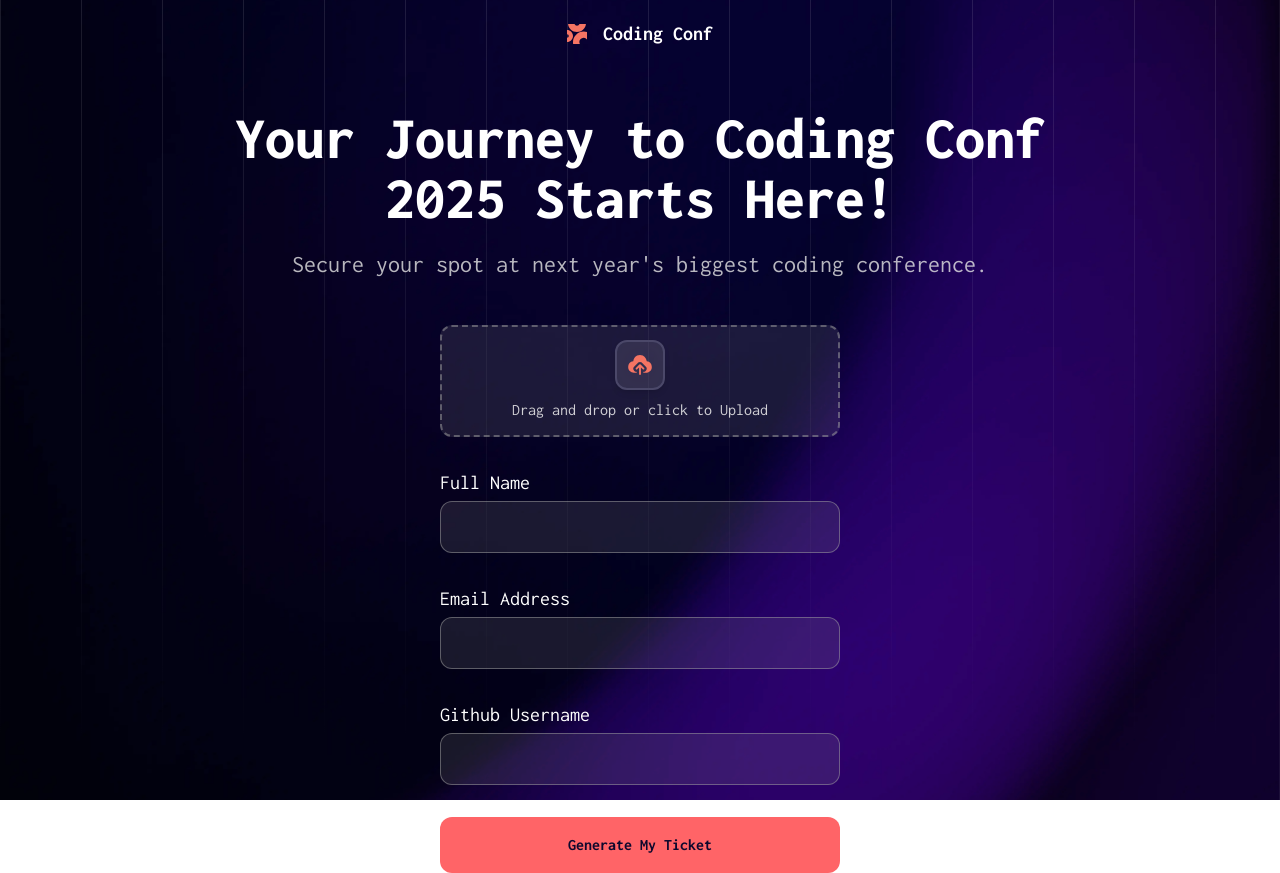
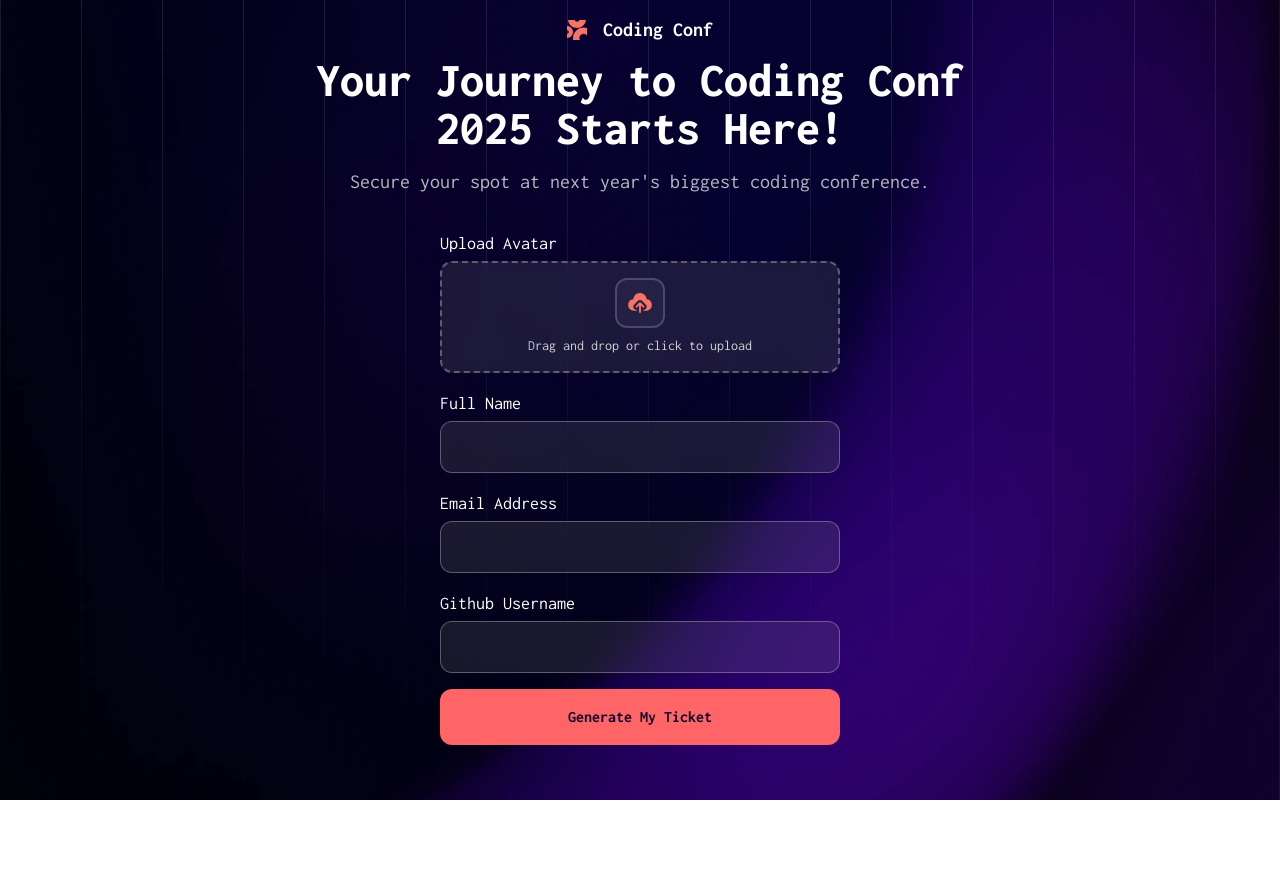
Before and after one commit to Bop-bili-bop/TicketGenerator, a React (Vite) app: page / in a window 1280 px wide. After the commit the page ends 800 px from the top, so only its background shows below. Built offline with nearby package versions, Linux system fonts and the light colour scheme.

Commit message:
todo-bg-fix-padding-margin

```diff
--- a/src/App.jsx
+++ b/src/App.jsx
@@ -3,21 +3,32 @@ import { useForm } from "react-hook-form";
 import { useState } from "react";
 import patternLines from "./assets/images/pattern-lines.svg";
 import patternSquigglyLineTop from "./assets/images/pattern-squiggly-line-top.svg";
+import patternSquigglyLineBottomDesktop from "./assets/images/pattern-squiggly-line-bottom-desktop.svg";
 import InputField from "./components/InputField";
 import Header from "./components/Header";
 import Title from "./components/Title";
 import Button from "./components/Button";
 import Description from "./components/Description";
-import DropField from "./components/DropField";
 import { yupResolver } from "@hookform/resolvers/yup";
 import * as yup from "yup";
 import Ticket from "./components/Ticket";
+import BgPattern from "./components/BgPattern";
 
 function App() {
   const [formData, setFormData] = useState(null);
   const [isSubmitted, setIsSubmitted] = useState(false);
   const ticketRegistrationInfo = yup.object({
-    // photoAvatar: yup.mixed().required(),
+    photoAvatar: yup
+      .mixed()
+      .required("This field is required")
+      .test(
+        "fileSize",
+        "File too large. Please upload a photo under 500KB",
+        (value) => value?.[0]?.size <= 500 * 1024,
+      )
+      .test("fileType", "Unsupported file type (JPG or PNG)", (value) =>
+        ["image/jpg", "image/png"].includes(value?.[0]?.type),
+      ),
     fullName: yup
       .string("")
       .min(3, "Name should be atleast 3 characters long")
@@ -26,11 +37,14 @@ function App() {
     email: yup.string().email().required(),
     githubUserName: yup
       .string()
-      .test((userName) => userName.at(0) === "@")
+      .test("starts-with-@", "Username must start with @", (value) =>
+        value?.startsWith("@"),
+      )
       .required(),
   });
   const {
     register,
+    setValue,
     handleSubmit,
     formState: { errors },
   } = useForm({
@@ -46,31 +60,40 @@ function App() {
     const ticketStart = "#0";
     const randomNumber = Math.floor(1000 + Math.random() * 9000);
     return ticketStart + randomNumber;
-  }
+  };
+  console.log(patternSquigglyLineTop);
   return (
     <div className="">
       <div className="absolute inset-0 bg-cover bg-center -z-99 bg-hero-desktop md:bg-hero-tablet lg:bg-hero-desktop">
         <div
-          className="absolute inset-0 bg-repeat-x opacity-70"
+          className="absolute inset-0 bg-repeat-x opacity-70 -z-20"
           style={{ backgroundImage: `url(${patternLines})` }}
         ></div>
       </div>
+
       {!isSubmitted ? (
         <>
           <div className="flex flex-col justify-center items-center px-2">
             <Header>Coding Conf</Header>
-            <Title className="mb-5">
+            <Title className="mb-4">
               Your Journey to Coding Conf 2025 Starts Here!
             </Title>
-            <Description className="mb-10 sm:mb-[45px]">
+            <Description className="mb-4 sm:mb-[25px]">
               Secure your spot at next year's biggest coding conference.
             </Description>
           </div>
           <form
             onSubmit={handleSubmit(onSubmit)}
-            className="w-full max-w-md mx-auto px-6 rounded-xl flex flex-col gap-4 "
+            className="w-full max-w-md mx-auto px-6 rounded-xl flex flex-col gap-4 mt-2"
           >
-            <InputField dragNDrop/>
+            <InputField
+              name="photoAvatar"
+              label="Upload Avatar"
+              id="photo-avatar"
+              setValue={setValue}
+              error={errors.photoAvatar?.message}
+              dragNDrop
+            />
             <InputField
               label="Full Name"
               id="full-name"
--- /dev/null
+++ b/src/components/BgPattern.jsx
@@ -0,0 +1,15 @@
+import patternSquigglyDesktop from "../assets/images/pattern-squiggly-line-bottom-desktop.svg";
+import patternSquigglyTabletMobile from "../assets/images/pattern-squiggly-line-bottom-mobile-tablet.svg";
+
+const BgPattern = ({ desktop }) => {
+  return (
+    <div
+      className="absolute inset-0 z-10"
+      style={{
+        backgroundImage: `${desktop ? `url(${patternSquigglyDesktop})` : `url(${patternSquigglyTabletMobile})`}`,
+      }}
+    ></div>
+  );
+};
+
+export default BgPattern;
--- a/src/components/Description.jsx
+++ b/src/components/Description.jsx
@@ -1,6 +1,6 @@
 const Description = ({ children, className }) => {
   return (
-    <h3 className={`text-neutral-200/80 text-center md:text-2xl text-xl ${className}`}>
+    <h3 className={`text-neutral-200/80 text-center md:text-xl text-lg max-w-xs sm:max-w-3xl ${className}`}>
       {children}
     </h3>
   );
--- a/src/components/DropField.jsx
+++ /dev/null
@@ -1,75 +0,0 @@
-import React, { useRef, useState, useEffect } from "react";
-import { useDropzone } from "react-dropzone";
-import iconUpload from "../assets/images/icon-upload.svg";
-
-const Dropzone = (props) => {
-  const { required, name } = props;
-
-  const hiddenInputRef = useRef(null);
-  const [preview, setPreview] = useState(null);
-
-  const { getRootProps, getInputProps, acceptedFiles } = useDropzone({
-    onDrop: (files) => {
-      // mirror into your hidden input
-      if (hiddenInputRef.current) {
-        const dt = new DataTransfer();
-        files.forEach((f) => dt.items.add(f));
-        hiddenInputRef.current.files = dt.files;
-      }
-      // generate preview URL if it's an image
-      const file = files[0];
-      if (file && file.type.startsWith("image/")) {
-        setPreview(URL.createObjectURL(file));
-      } else {
-        setPreview(null);
-      }
-    },
-  });
-
-  useEffect(() => {
-    return () => {
-      if (preview) URL.revokeObjectURL(preview);
-    };
-  }, [preview]);
-
-  const files = acceptedFiles.map((file) => (
-    <li key={file.path}>
-      {file.path} - {file.size} bytes
-    </li>
-  ));
-
-  return (
-    <div {...getRootProps({ className: "dropzone" })}>
-      <div className="flex flex-col justify-center items-center gap-2">
-        <div
-          className={`flex justify-center items-center h-[50px] w-[50px] ${
-            !preview &&
-            "border-2 border-custom-neutral-700 group-hover:border-custom-neutral-500"
-          } bg-white/10 backdrop-blur-2xl rounded-xl  shadow-md`}
-        >
-          <img
-            src={preview || iconUpload}
-            alt={preview ? "file-preview" : "icon-upload"}
-            className={
-              preview ? "rounded-xl border-custom-neutral-700 group-hover:border-custom-neutral-500" : "w-[30px] h-[30px]"
-            }
-          />
-        </div>
-        <input
-          type="file"
-          name={name}
-          required={required}
-          className="p-4 hover:cursor-pointer "
-          style={{ opacity: 0 }}
-          ref={hiddenInputRef}
-          {...getInputProps()}
-        />
-        <p className="text-center text-custom-neutral-300">
-          Drag and drop or click to Upload
-        </p>
-      </div>
-    </div>
-  );
-};
-
-export default Dropzone;
--- a/src/components/Header.jsx
+++ b/src/components/Header.jsx
@@ -2,7 +2,7 @@ import logoCompany from "../assets/images/logo-mark.svg";
 
 const Header = ({ children, className }) => {
   return (
-    <h1 className="text-white text-xl mt-5 mb-10 sm:mb-[60px] font-bold flex justify-center items-center">
+    <h1 className="text-white text-xl mt-4 mb-4 sm:mb-[12px] font-bold flex justify-center items-center">
       <img src={logoCompany} alt="company-logo" className="h-5 pr-4" />
       {children}
     </h1>
--- a/src/components/InputField.jsx
+++ b/src/components/InputField.jsx
@@ -1,5 +1,6 @@
-import { useState } from "react";
-import DropField from "./DropField";
+import { useDropzone } from "react-dropzone";
+import { useState, useRef, useEffect } from "react";
+import iconUpload from "../assets/images/icon-upload.svg";
 
 const InputField = ({
   label,
@@ -8,9 +9,13 @@ const InputField = ({
   error,
   id,
   dragNDrop,
+  name,
+  setValue,
   ...rest
 }) => {
   const [isFocused, setIsFocused] = useState(false);
+  const [preview, setPreview] = useState(null);
+  const hiddenInputRef = useRef(null);
 
   const IconInfo = ({ className = "" }) => (
     <svg
@@ -37,43 +42,131 @@ const InputField = ({
     </svg>
   );
 
+  const { getRootProps, getInputProps } = useDropzone({
+    disabled: !dragNDrop,
+    multiple: false,
+    onDrop: (files) => {
+      const dt = new DataTransfer();
+      files.forEach((file) => dt.items.add(file));
+      if (hiddenInputRef.current) {
+        hiddenInputRef.current.files = dt.files;
+      }
+
+      setValue?.("photoAvatar", dt.files, { shouldValidate: true });
+
+      const file = files[0];
+      if (file?.type.startsWith("image/")) {
+        setPreview(URL.createObjectURL(file));
+      } else {
+        setPreview(null);
+      }
+    },
+  });
+
+  useEffect(() => {
+    return () => {
+      if (preview) URL.revokeObjectURL(preview);
+    };
+  }, [preview]);
+
   return (
-    <div className="mb-4 text-white group ">
+    <div className=" text-white group">
       {label && (
-        <label htmlFor={id} className="text-xl block mb-1">
+        <label htmlFor={id} className="text-lg block mb-1">
           {label}
         </label>
       )}
 
       <div
-        className={`flex bg-neutral-400/15 h-13 justify-center items-center rounded-xl ${dragNDrop && "border-2 border-dashed h-28"} ${
-          isFocused
-            ? "ring-1 ring-offset-2 ring-offset-black ring-neutral-300/85"
-            : error
-            ? "border-red-500 ring ring-red-500/30"
-            : "border border-neutral-400/50 hover:bg-neutral-400/40 hover:cursor-pointer transition-colors"
-        }`}
+        {...(dragNDrop ? getRootProps() : {})}
+        className={`flex bg-neutral-400/15 backdrop-blur-md hover:cursor-pointer justify-center items-center rounded-xl
+          ${
+            dragNDrop
+              ? "border-2 border-dashed focus:border-custom-neutral-500 focus:outline-none backdrop-blur-md h-28 flex-col gap-2"
+              : "h-13"
+          }
+          ${
+            isFocused
+              ? "ring-1 ring-offset-2 ring-offset-black ring-neutral-300/85"
+              : error
+              ? "border-red-500 ring ring-red-500/30"
+              : "border border-neutral-400/50 group-hover:bg-neutral-400/40 hover:cursor-pointer transition-colors"
+          }`}
         onFocus={() => setIsFocused(true)}
         onBlur={() => setIsFocused(false)}
       >
         {dragNDrop ? (
-          <DropField  />
+          <>
+            <div className="w-[50px] h-[50px] border-2 border-custom-neutral-700 group-hover:border-custom-neutral-500 backdrop-blur-2xl rounded-xl flex items-center justify-center bg-custom-neutral-700/10">
+              <img
+                src={preview || iconUpload}
+                alt={preview ? "preview" : "upload"}
+                className={
+                  preview ? "w-full h-full rounded-xl" : "w-[30px] h-[30px]"
+                }
+              />
+            </div>
+
+            <div>
+              <input
+                type="file"
+                name={name}
+                ref={hiddenInputRef}
+                disabled={disabled}
+                style={{ opacity: 0 }}
+                {...getInputProps()}
+              />
+              {preview ? (
+                <div className="flex gap-2">
+                  <button
+                    type="button"
+                    onClick={() => {
+                      setPreview(null);
+                      setValue(name, null, { shouldValidate: true });
+                      if (hiddenInputRef.current)
+                        hiddenInputRef.current.value = "";
+                    }}
+                    className="px-3 py-1 text-custom-neutral-300 font text-xs rounded-md hover:underline underline-offset-4 bg-white/10 transition"
+                  >
+                    Remove image
+                  </button>
+
+                  <button
+                    type="button"
+                    onClick={() => {
+                      hiddenInputRef.current?.click();
+                    }}
+                    className="px-3 py-1 text-custom-neutral-300 text-xs rounded-md hover:underline underline-offset-4 bg-white/10 transition"
+                  >
+                    Change image
+                  </button>
+                </div>
+              ) : (
+                <p className="text-center text-sm text-custom-neutral-300">
+                  Drag and drop or click to upload
+                </p>
+              )}
+            </div>
+          </>
         ) : (
           <input
             id={id}
+            name={name}
+            disabled={disabled}
             className="text-lg w-full px-2 py-4 focus:outline-none hover:cursor-pointer rounded-xl"
-            disabled={disabled}
+            onFocus={() => setIsFocused(true)}
+            onBlur={() => setIsFocused(false)}
             {...rest}
           />
         )}
       </div>
+
       {(hint || error) && (
         <div className="mt-2 text-xs flex items-center">
           <IconInfo
-            className={`
-        h-5 w-5
-        ${error ? "text-red-600" : "text-neutral-200/80"}
-      `}
+            className={
+              error ? "text-red-600 h-5 w-5" : "text-neutral-200/80 h-5 w-5"
+            }
           />
           {hint && <p className="pl-2 text-neutral-400">{hint}</p>}
           {error && <p className="pl-2 text-red-600">{error}</p>}
--- a/src/components/Title.jsx
+++ b/src/components/Title.jsx
@@ -1,6 +1,6 @@
 const Title = ({children, className}) => {
   return (
-    <h2 className={`text-white font-extrabold md:text-6xl text-3xl text-center max-w-4xl hyphens-auto ${className}`}>
+    <h2 className={`text-white font-extrabold md:text-5xl sm:text-4xl text-3xl text-center max-w-sm sm:max-w-md md:max-w-2xl hyphens-auto ${className}`}>
       {children}
     </h2>
   );
```
